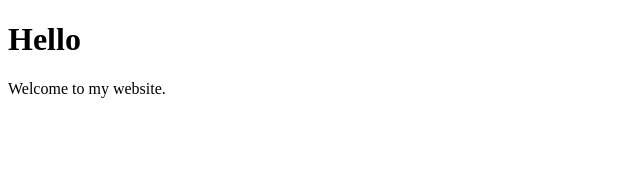
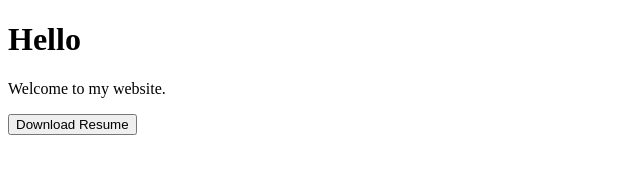
Before and after one commit to aicolab20000101-cpu/aicolab.github.io, a plain HTML site: page index.html in a window 1280 px wide. Shown: the whole page, without its empty margins (0-640 px from the left). Drawn offline with Linux system fonts and the light colour scheme.

Commit message:
Add download button for resume in index.html

```diff
--- a/index.html
+++ b/index.html
@@ -6,5 +6,8 @@
 <body>
 <h1>Hello</h1>
 <p>Welcome to my website.</p>
+  <a href="resume.pdf" target="_blank">
+<button>Download Resume</button>
+</a>
 </body>
 </html>
```
